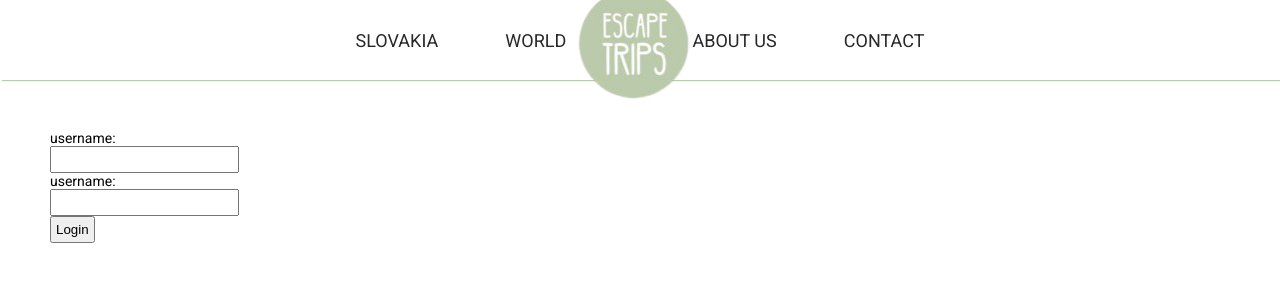
After one commit to JanBaranovic/Escape-trips, a Flask app: page /login/ in a window 1280 px wide. The commit adds this page. Shown: the top 300 px of the page. Run offline with Flask 2, Linux system fonts and the light colour scheme.

Commit message:
login and session management

```diff
--- a/mdblog/app.py
+++ b/mdblog/app.py
@@ -1,9 +1,14 @@
 from flask import Flask
 from flask import render_template
+from flask import request
+from flask import redirect
+from flask import url_for
+from flask import session
 
 from .database import articles
 
 flask_app = Flask(__name__)
+flask_app.secret_key = b'\x00\x14\xd1\x87\x08f\r\x86T\xd9\xf5\x06}d\xefN\x8d%\xbc\xef\xe9\xb9H\xf5'
 
 @flask_app.route("/")
 def view_welcome_page():
@@ -38,3 +43,28 @@ def view_world_article(art_id):
 @flask_app.route("/contact/")
 def view_contact():
     return render_template("contact.html")
+
+@flask_app.route("/login/", methods = ["GET"])
+def view_login():
+    return render_template("login.html")
+
+@flask_app.route("/login/", methods = ["POST"])
+def login_user():
+        username = request.form["username"]
+        password = request.form["password"]
+        if username == "admin" and password == "admin":
+            session["logged"] = True
+            return redirect(url_for("view_admin"))
+        else:
+            return redirect(url_for("view_login"))
+
+@flask_app.route("/admin/")
+def view_admin():
+    if "logged" not in session:
+        return redirect(url_for("view_login"))
+    return render_template("admin.html")
+
+@flask_app.route("/logout/", methods = ["POST"])
+def logout_user():
+    session.pop("logged")
+    return redirect(url_for("view_welcome_page"))
--- a/mdblog/static/css/style.css
+++ b/mdblog/static/css/style.css
@@ -72,3 +72,13 @@ p {
     font-size: 1.6rem;
     text-align: center;
 }
+
+form {
+    font-size: 1.4rem;
+    margin: 5rem;
+}
+
+input {
+    display: block;
+    padding: .4rem;
+}
--- /dev/null
+++ b/mdblog/templates/login.html
@@ -0,0 +1,17 @@
+{% extends "_main.html" %}
+
+{% block title %} Escape Trips | Log in {% endblock %}
+
+{% block main %}
+
+<form action="{{ url_for("login_user") }}" method="POST">
+    <label for="name">username: </label>
+    <input type="text" name="username">
+
+    <label for="password">username: </label>
+    <input type="password" name="password">
+
+    <input type="submit" value="Login">
+</form>
+
+{% endblock %}
```
Also changed, not shown: mdblog/templates/admin.html (added, +7 -0 lines).
